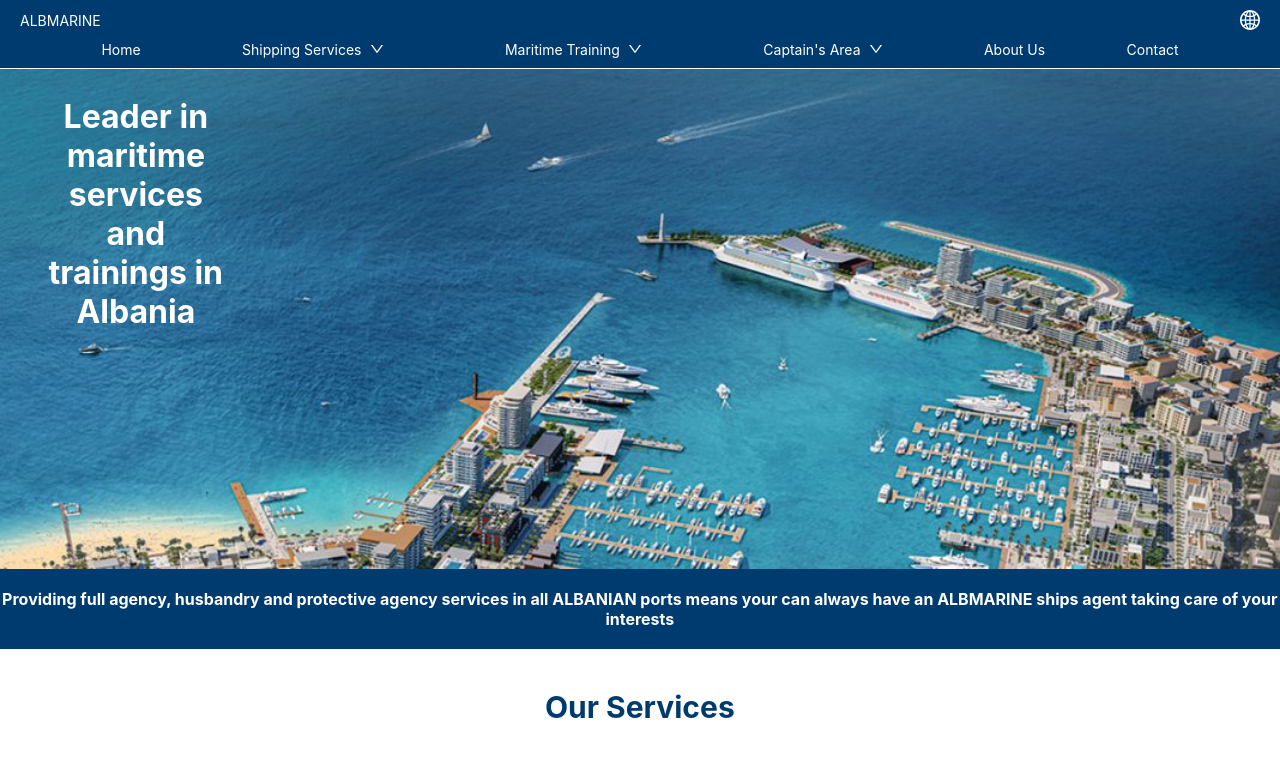
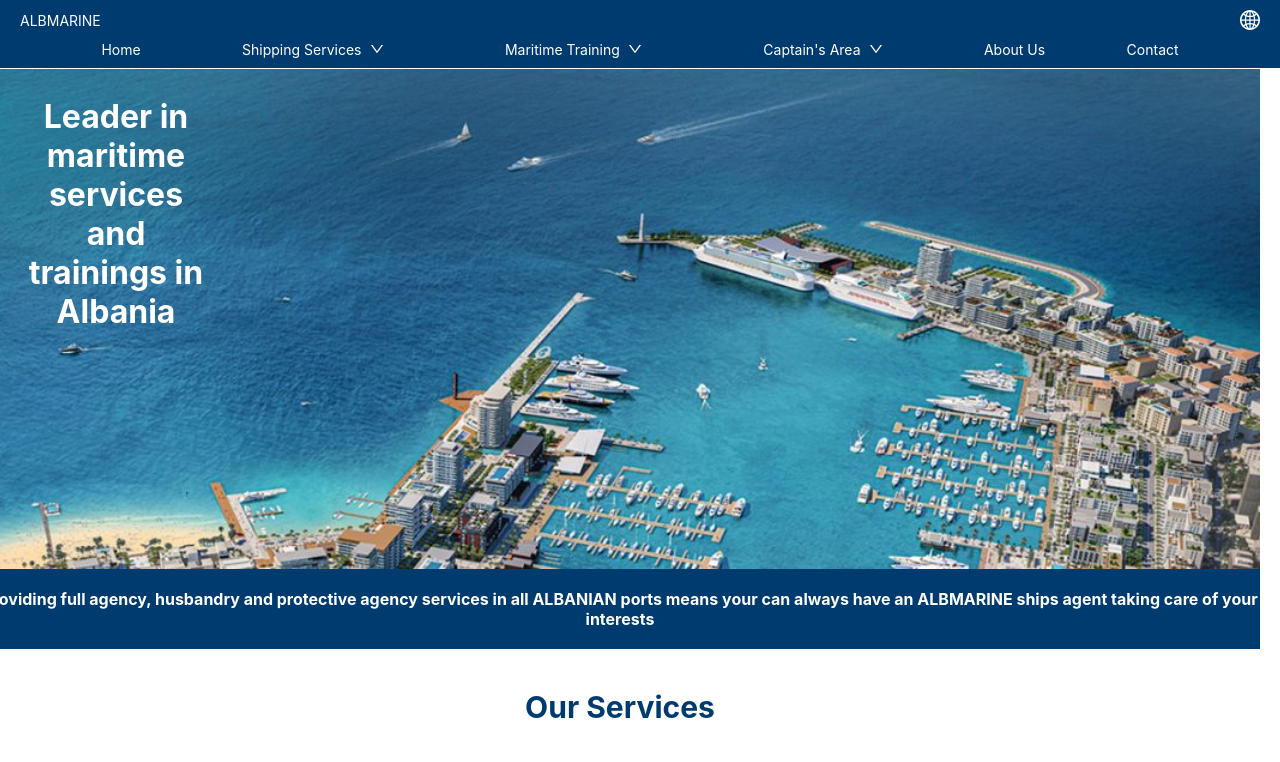
Before and after one commit to kelsi-kapidani/albmarine, a React (Vite) app in the folder albmarine/: page / in a window 1280 px wide. Shown: the top 762 px of the page. Built offline with nearby package versions, Linux system fonts and the light colour scheme.

Commit message:
fixed gutter by ap.tsx

```diff
--- a/albmarine/src/App.tsx
+++ b/albmarine/src/App.tsx
@@ -12,7 +12,7 @@ function App() {
 
   if(url==='/') {
     return (
-       <Row gutter={[0.40]} style={{
+       <Row gutter={40} style={{
         display: 'flex',
         flexDirection: 'column',
         minHeight: '100vh',
```
